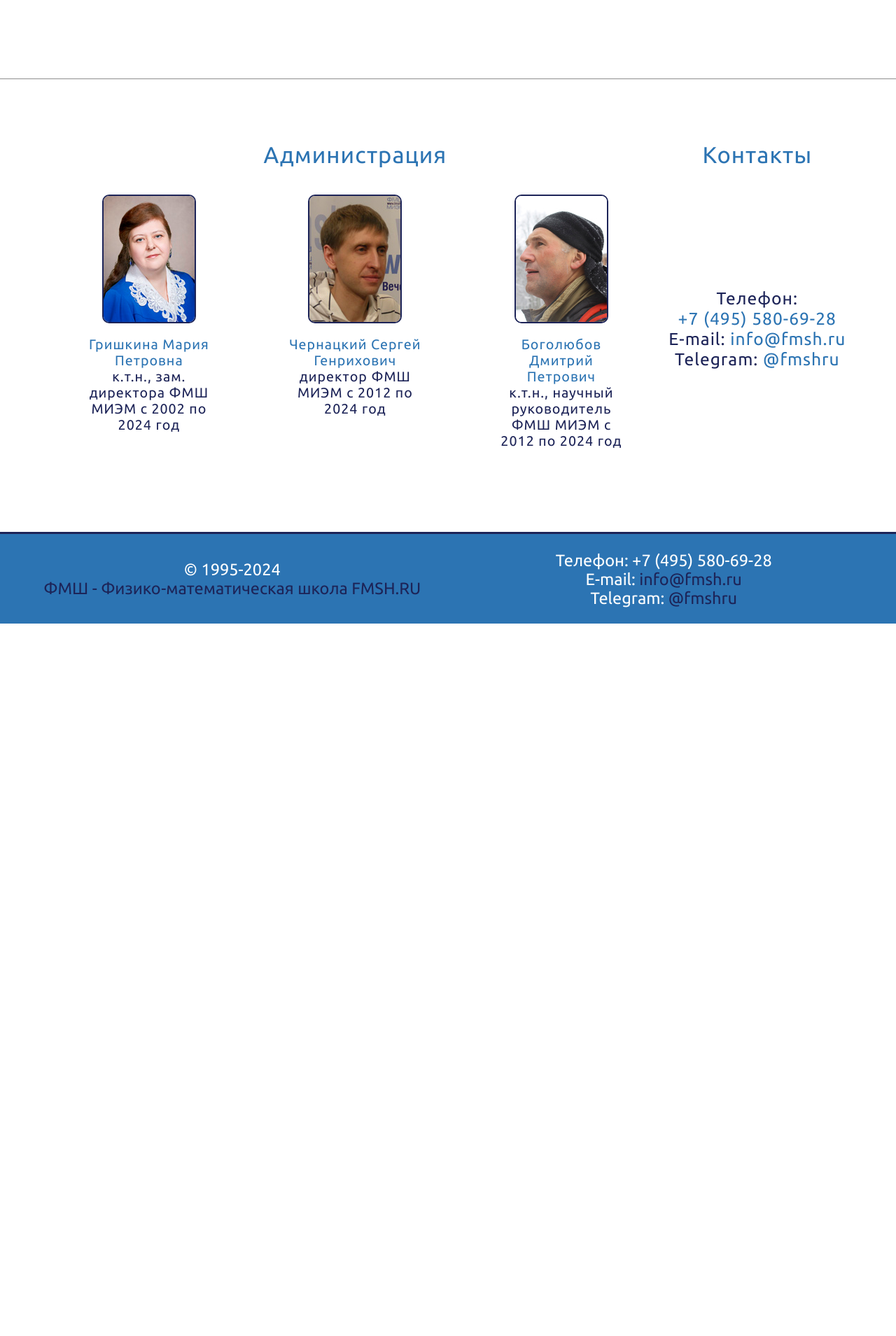
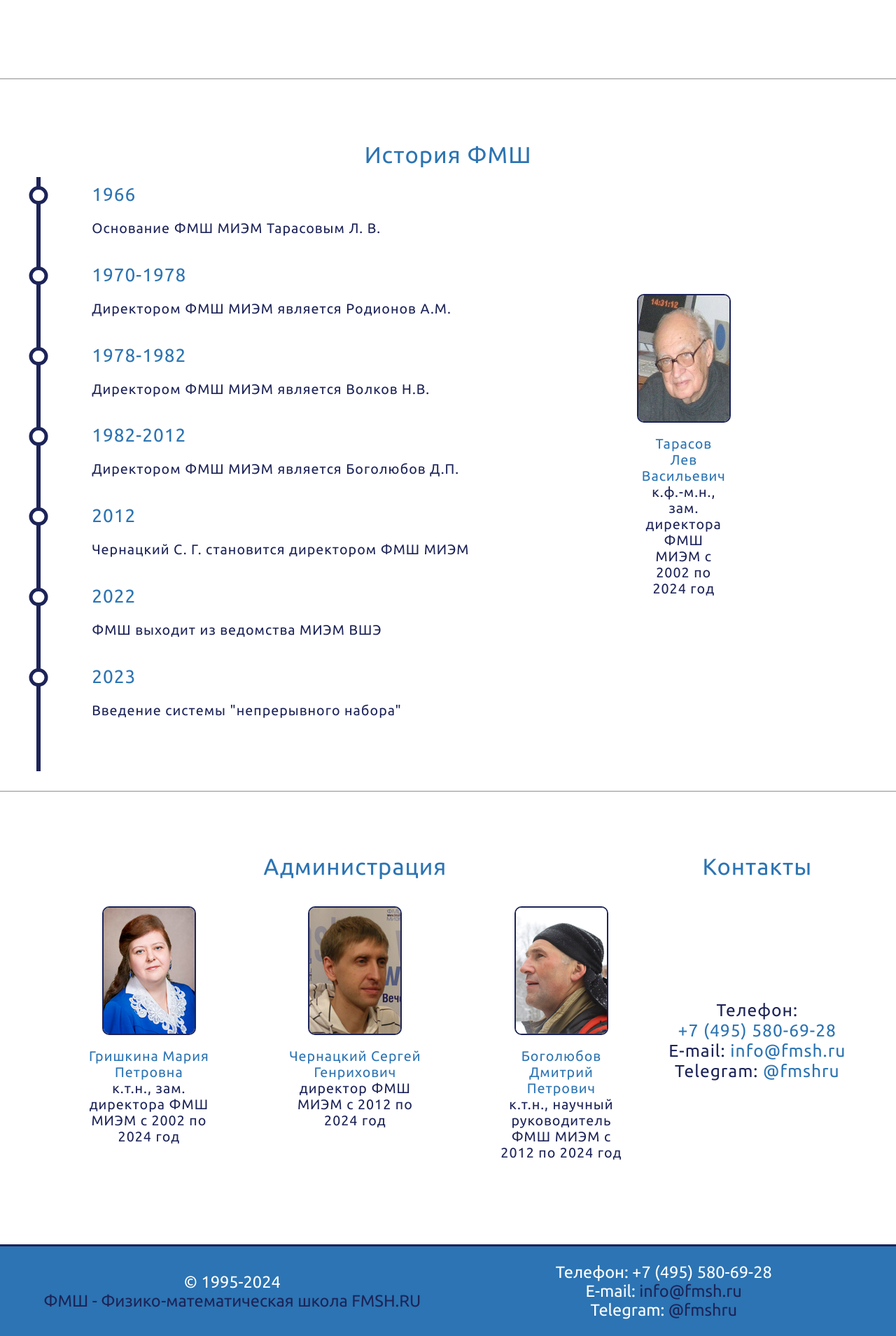
Before and after one commit to Rokoel/fmsh, a PHP site: page /about.html in a window 1280 px wide. Shown: the part 1412-3321 px from the top of the page at 70% size. Before the commit the page ends 2303 px from the top, so only its background shows below. Run offline with PHP 8.4, Linux system fonts and the light colour scheme.

Commit message:
Theme changing is now synced across tabs, menus aren't, began the history block Fixed a bug where themes and menus would break if two or more tabs were opened Created a rough approximation of the History block

```diff
--- a/about/about.html
+++ b/about/about.html
@@ -195,6 +195,54 @@
     </div>
     <hr>
     <div id="article-3" class="article">
+      <div class="article-header text-align-center">История ФМШ</div>
+      <div class="article-body-holder" id="timeline-article-body-holder">
+        <div class="timeline">
+          <div class="timeline-event-holder">
+            <div class="event-date">1966</div>
+            <div class="event-name">Основание ФМШ МИЭМ Тарасовым Л. В.</div>
+          </div>
+          <div class="timeline-event-holder">
+            <div class="event-date">1970-1978</div>
+            <div class="event-name">Директором ФМШ МИЭМ является Родионов А.М.</div>
+          </div>
+          <div class="timeline-event-holder">
+            <div class="event-date">1978-1982</div>
+            <div class="event-name">Директором ФМШ МИЭМ является Волков Н.В.</div>
+          </div>
+          <div class="timeline-event-holder">
+            <div class="event-date">1982-2012</div>
+            <div class="event-name">Директором ФМШ МИЭМ является Боголюбов Д.П.</div>
+          </div>
+          <div class="timeline-event-holder">
+            <div class="event-date">2012</div>
+            <div class="event-name">Чернацкий С. Г. становится директором ФМШ МИЭМ</div>
+          </div>
+          <div class="timeline-event-holder">
+            <div class="event-date">2022</div>
+            <div class="event-name">ФМШ выходит из ведомства МИЭМ ВШЭ</div>
+          </div>
+          <div class="timeline-event-holder">
+            <div class="event-date">2023</div>
+            <div class="event-name">Введение системы "непрерывного набора"</div>
+          </div>
+        </div>
+        <div class="in-text-block-holder timeline-element">
+          <div class="person-holder">
+            <img src="./tarasov-lev-vasilyevich.jpg" class="person-avatar">
+            <div class="person-bio">
+              <a href="#">Тарасов Лев Васильевич</a>
+              <br>
+              к.ф.-м.н.,
+              зам. директора ФМШ МИЭМ
+              с 2002 по 2024 год
+            </div>
+          </div>
+        </div>
+      </div>
+    </div>
+    <hr>
+    <div id="article-4" class="article">
       <div class="article-body-holder" id="administration-and-contacts">
         <div class="article-header text-align-center" id="administration-header">Администрация</div>
         <div class="article-header text-align-center" id="contacts-header">Контакты</div>
--- a/about/css/styles.css
+++ b/about/css/styles.css
@@ -108,10 +108,10 @@
 
         --header-height: 3rem;
 
-        --proportional-padding: 2em 1em;
+        --proportional-padding: 2em;
         --proportional-small-padding: 0.5em;
-        --proportional-x-small-padding: 0.5em 0.2em;
-        --proportional-xx-small-padding: 0.25em 0.1em;
+        --proportional-x-small-padding: 0.5em;
+        --proportional-xx-small-padding: 0.25em;
         --vertical-proportional-small-padding: 1em 0.5em;
 
         --small-font-size: 75%;
@@ -130,7 +130,7 @@
         flex-direction: row;
         justify-content: center;
         align-content: center;
-        flex-wrap: wrap;
+        flex-wrap: nowrap;
 
         height: 100%;
     }
@@ -164,7 +164,7 @@
 
         --proportional-padding: 1em;
         --proportional-small-padding: 0.5em;
-        --proportional-x-small-padding: 0.2em;
+        --proportional-x-small-padding: 0.25em;
         --proportional-xx-small-padding: 0.1em;
         --vertical-proportional-small-padding: 1em 0.5em;
 
@@ -394,7 +394,7 @@
 
         --proportional-padding: 1em;
         --proportional-small-padding: 0.5em;
-        --proportional-x-small-padding: 0.2em;
+        --proportional-x-small-padding: 0.25em;
         --proportional-xx-small-padding: 0.1em;
         --vertical-proportional-small-padding: 1.2em 0.5em;
 
@@ -624,7 +624,7 @@
 
         --proportional-padding: 1em;
         --proportional-small-padding: 0.5em;
-        --proportional-x-small-padding: 0.2em;
+        --proportional-x-small-padding: 0.25em;
         --proportional-xx-small-padding: 0.1em;
         --vertical-proportional-small-padding: 1em 0.5em;
 
@@ -852,7 +852,7 @@
 
         --proportional-padding: 1em;
         --proportional-small-padding: 0.5em;
-        --proportional-x-small-padding: 0.2em;
+        --proportional-x-small-padding: 0.25em;
         --proportional-xx-small-padding: 0.1em;
         --vertical-proportional-small-padding: 1.2em 0.5em;
 
@@ -1349,6 +1349,7 @@ hr {
 }
 .navbar a {
     padding: var(--vertical-proportional-small-padding);
+    white-space: nowrap;
 }
 .dropdown-content {
     display: none;
@@ -1517,6 +1518,57 @@ hr {
 #contacts-page-phone-number {
     white-space: nowrap;
 }
+
+
+
+#timeline-article-body-holder {
+    display: grid;
+    grid-template-columns: 2fr 1fr;
+    grid-template-areas:
+    "timeline timeline-element";
+}
+.timeline-element {
+    grid-area: timeline-element;
+}
+.timeline {
+    display: flex;
+    flex-direction: column;
+    justify-content: left;
+    /* border-left: var(--dark-blue) solid 5px; */
+    grid-area: timeline;
+}
+.timeline-event-holder {
+    padding: var(--proportional-xx-small-padding);
+    padding-left: var(--proportional-padding);
+}
+.event-date {
+    font-size: 80%;
+    color: var(--blue);
+}
+.event-date::after {
+    content: "";
+    height: 20%;
+    width: 0.2em;
+    position: absolute;
+    left: var(--proportional-padding);
+    background-color: var(--dark-blue);
+}
+.event-date::before {
+    content: "";
+    width: 1em;
+    height: 1em;
+    background-color: var(--white);
+    border-radius: 50%;
+    position: absolute;
+    left: var(--proportional-padding);
+    z-index: 1;
+    border: var(--dark-blue) solid 5px;
+    transform: translateY(0.5em) translate(calc(0.1em - 50%));
+}
+.event-name {
+    font-size: 60%;
+}
+
 
 /* FOOTER STYLING */
 #footer, #mobile-footer {
--- a/about/js/scripts.js
+++ b/about/js/scripts.js
@@ -1,13 +1,16 @@
-/* These two arrays contain the words that are shown in the background of the main page. */
-const SUBJECTS_ARR = ["Математика", "Физика", "Информатика"];
-// const PRINCIPLES_ARR = ["Любопытство", "Уважение", "Свобода", "Смелость", "Упорство"];
-const PRINCIPLES_ARR = ["любопытство", "уважение", "свобода", "смелость", "упорство", 'дискуссия', 'открытость', 'независимость', 'неравнодушие', 'профессионализм', 'обоснованность', 'понимание', 'благожелательность', 'честность', 'доброта', 'ответственность', 'интерес', 'сомнение', 'осторожность', 'поддержка', 'терпение']
+var MENU_STATE = 'closed';
+
+window.addEventListener("storage", (e) => {
+    console.log(e.key + " was changed in the other tab. It changed from " + e.oldValue + " to " + e.newValue);
+    if (e.key == 'theme') {
+        setTheme();
+    }
+});
 
 window.onload = function() {
     setTheme();
 
     /* Setting up the mobile menu and the footer */
-    localStorage.setItem('menu', 'closed');
     document.getElementById("theme-switcher").addEventListener("click", switchTheme);
     document.getElementById("mobile-navbar").addEventListener("click", switchMenu);
     document.getElementById("main-page-redirector").addEventListener("click", () => {location.href = "https://fmsh.ru";});
@@ -37,11 +40,8 @@ async function copyPhoneNumber () {
  * some elements. It's usually called from the switchMenu() function.
  */
 function setMenu() {
-    if(localStorage.getItem('menu') === null){
-        localStorage.setItem('menu', 'closed');
-    }
     var menu_items = document.getElementsByClassName("mobile-navbar-link");
-    if(localStorage.getItem('menu') === 'closed'){
+    if(MENU_STATE === 'closed'){
         for (let i = 0; i < menu_items.length; ++i){
             var menu_item = menu_items[i];
             menu_item.classList.add("appearing");
@@ -52,7 +52,6 @@ function setMenu() {
         }
         document.getElementById("menu-button").classList.remove("rotating-back");
         document.getElementById("menu-button").classList.add("rotating");
-        return;
     }
     else {
         for (let i = 0; i < menu_items.length; ++i){
@@ -65,7 +64,6 @@ function setMenu() {
         }
         document.getElementById("menu-button").classList.remove("rotating");
         document.getElementById("menu-button").classList.add("rotating-back");
-        return;
     }
 }
 
@@ -74,18 +72,13 @@ function setMenu() {
  * It uses localStorage to store the state.
  */
 function switchMenu() {
-    if(localStorage.getItem('menu') === null){
-        localStorage.setItem('menu', 'closed');
-    }
-    if(localStorage.getItem('menu') === 'closed'){
+    if(MENU_STATE === 'closed'){
         setMenu();
-        localStorage.setItem('menu', 'opened');
-        return;
+        MENU_STATE = 'opened';
     }
     else {
         setMenu();
-        localStorage.setItem('menu', 'closed');
-        return;
+        MENU_STATE = 'closed';
     }
 }
 
@@ -95,9 +88,6 @@ function switchMenu() {
  */
 function setTheme() {
     var root = document.documentElement;
-    if(localStorage.getItem('theme') === null){
-        localStorage.setItem('theme', 'light');
-    }
     var white_color = "#ffffff";
     var dark_color = "#1d2458";
     var light_filter = "invert(13%) sepia(42%) saturate(3586%) hue-rotate(220deg) brightness(86%) contrast(127%)";
@@ -111,7 +101,6 @@ function setTheme() {
         root.style.setProperty('--theme-emoji-dark', light_filter);
         header.style.backgroundColor = "var(--blue)";
         header.style.color = "var(--white)";
-        return;
     }
     else {
         root.style.setProperty('--white', white_color);
@@ -120,7 +109,6 @@ function setTheme() {
         root.style.setProperty('--theme-emoji-dark', dark_filter);
         header.style.backgroundColor = "var(--white)";
         header.style.color = "var(--dark-blue)";
-        return;
     }
 }
 
@@ -129,7 +117,7 @@ function setTheme() {
  * It uses localStorage to store the theme.
  */
 function switchTheme() {
-    if(localStorage.getItem('theme') === 'dark'){
+    if(localStorage.getItem("theme") === 'dark'){
         localStorage.setItem('theme', 'light');
     }
     else {
```
Also changed, not shown: index/css/styles.css (+9 -8 lines), index/js/scripts.js (+15 -23 lines), registration/js/scripts.js (+1 -6 lines), about/tarasov-lev-vasilyevich.jpg (added), 1 other file.
